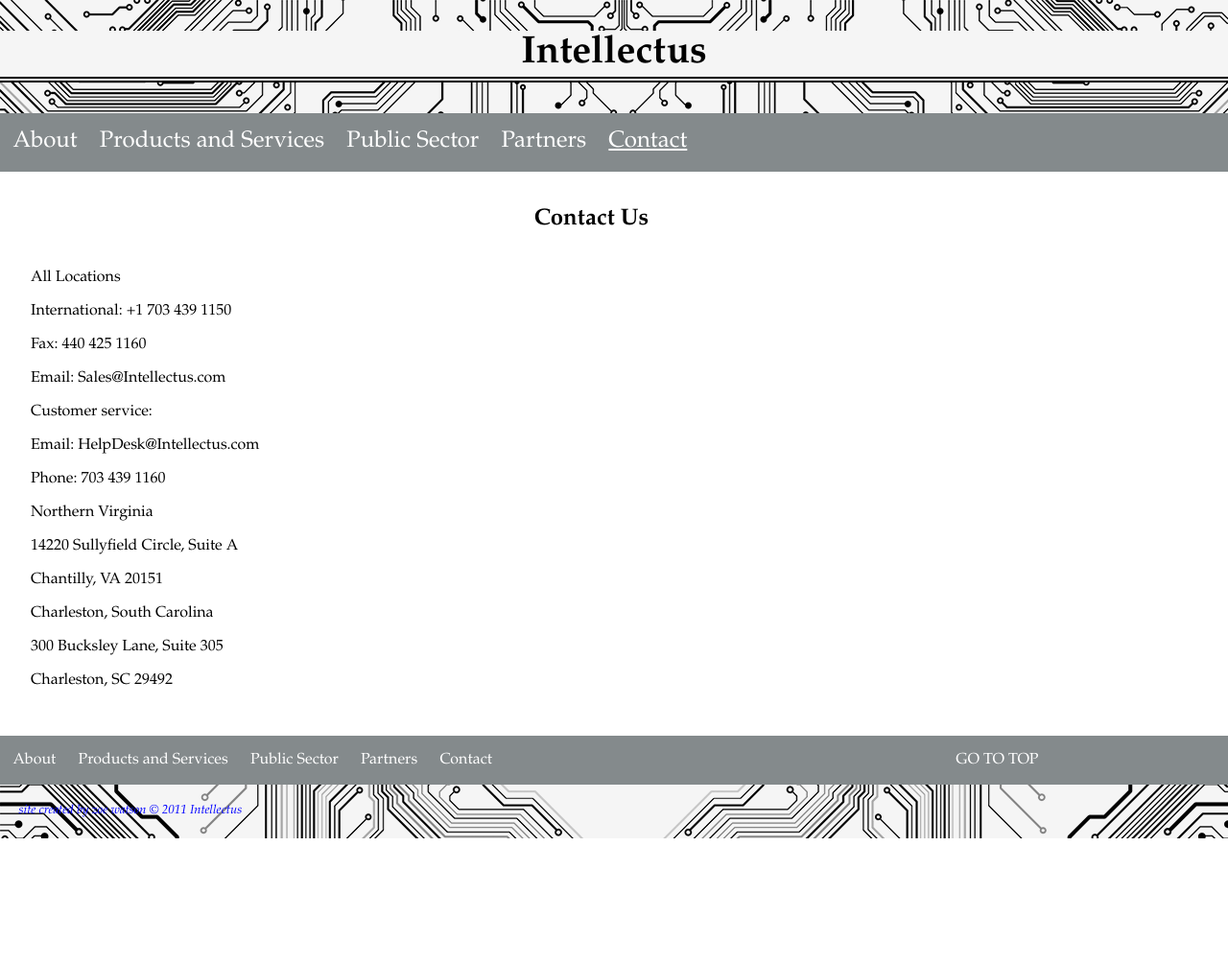
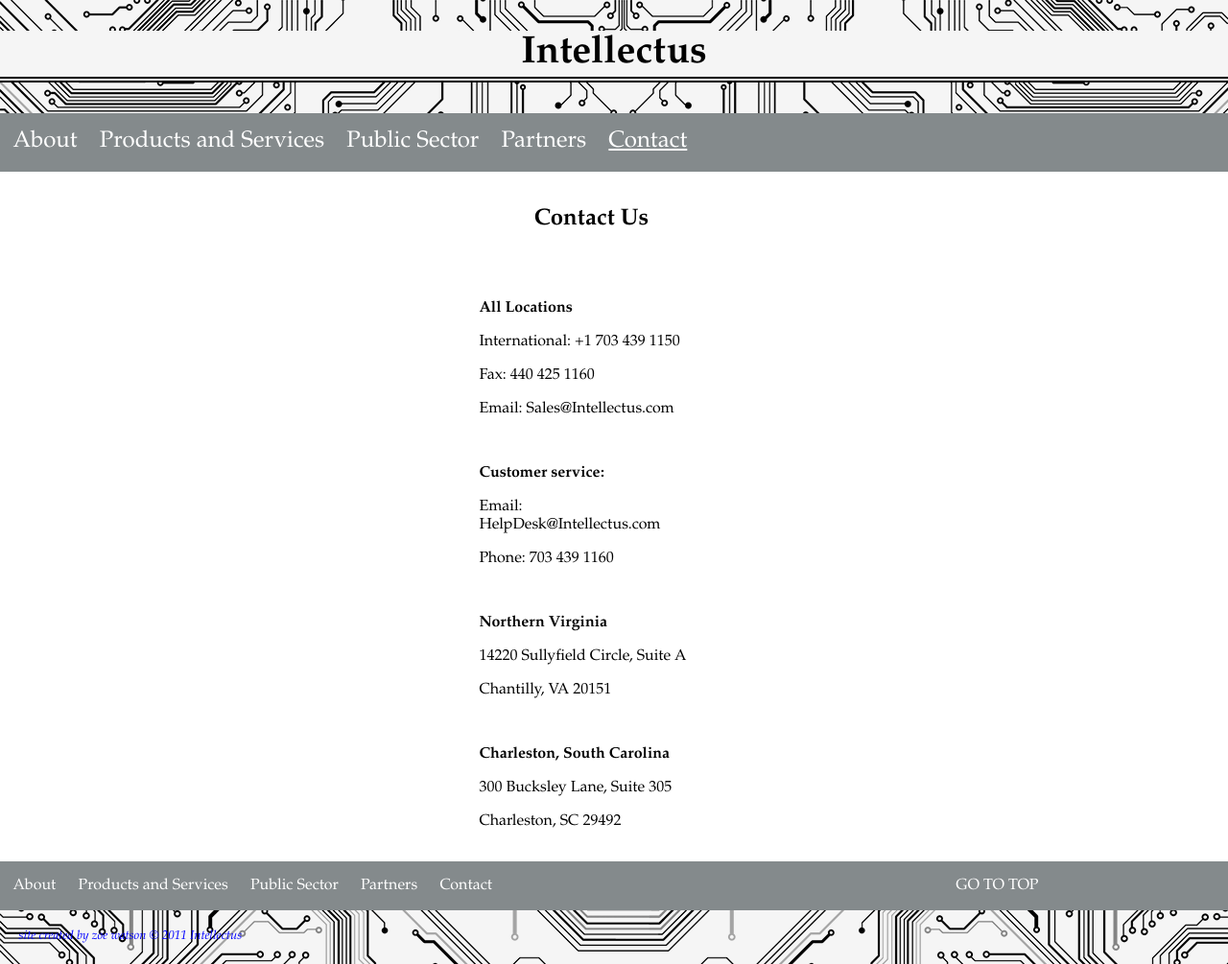
Before and after one commit to ChrisWatson1/Website, a PHP site: page /Contact.php in a window 1280 px wide. Shown: the whole page at 96% size. Before the commit the page ends 874 px from the top, so only its background shows below. Run offline with PHP 8.4, Linux system fonts and the light colour scheme.

Commit message:
Update intellectus.css

```diff
--- a/css/intellectus.css
+++ b/css/intellectus.css
@@ -38,7 +38,7 @@ nav li {
 }
 
 
-/* The container <div> - needed to position the dropdown content */
+/* The container <element> - needed to position the dropdown content */
 .dropdown {
     display: inline-block;
 }
@@ -98,11 +98,24 @@ aside ul{
     overflow-x: scroll;
 }
 
-
+*/
 .heading{
     font-weight: bold
 }
-*/
+
+
+#Contact .heading{
+    clear: both;
+    display: block;
+    width: 100%;
+    margin-top: 2em;
+}
+
+#Contact .main ul{
+    max-width: 250px;
+    margin: auto;
+}
+
 
 
 /*----------------- header ------------*/
```
